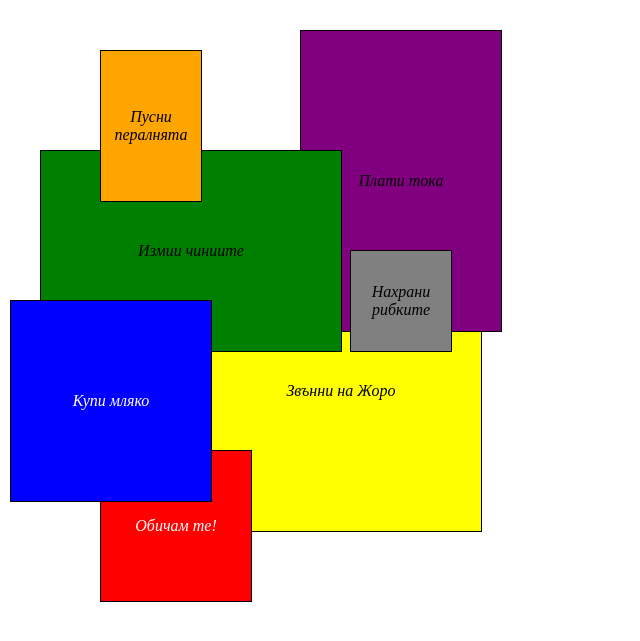
After one commit to TeodorHinkov/SoftIntelect-FrontEndDevelopment, a PHP site: page /CSSHomeworkTask4.html in a window 1280 px wide. The commit adds this page. Shown: the top 641 px of the page, without its empty margins (0-640 px from the left). Run offline with PHP 8.4, Linux system fonts and the light colour scheme.

Commit message:
New tasks added
Added all CSS tasks, some old files updated

```diff
--- a/CSS-Homework-Tasks/CSSHomeworkTask1.html
+++ b/CSS-Homework-Tasks/CSSHomeworkTask1.html
@@ -1,5 +1,5 @@
 <!DOCTYPE html>
-<html lang="bg">
+<html lang="en">
 	<head>
 		<meta charset="UTF-8">
 		<title>Contact List</title>
--- /dev/null
+++ b/CSS-Homework-Tasks/CSSHomeworkTask4.html
@@ -0,0 +1,31 @@
+<!DOCTYPE html>
+<html lang="bg">
+	<head>
+		<meta charset="UTF-8">
+		<title>Contact List</title>
+		<link rel="stylesheet" href="style4.css">
+	</head>
+	<body>
+		<div id="lawndry" class="parent">
+			<div class="child"><i>Пусни пералнята</i></div>
+		</div>
+		<div id="dishes" class="parent">
+			<div class="child"><i>Измии чиниите</i></div>
+		</div>
+		<div id="milk" class="parent">
+				<div class="child"><i>Купи мляко</i></div>
+		</div>
+		<div id="love" class="parent">
+			<div class="child"><i>Обичам те!</i></div>
+		</div>
+		<div id="electr" class="parent">
+			<div class="child"><i>Плати тока</i></div>
+		</div>
+		<div id="fishes" class="parent">
+			<div class="child"><i>Нахрани рибките</i></div>
+		</div>
+		<div id="george" class="parent">
+			<div class="child"><i>Звънни на Жоро</i></div>
+		</div>
+	</body>
+</html>
--- /dev/null
+++ b/CSS-Homework-Tasks/style4.css
@@ -0,0 +1,94 @@
+.parent {
+	display: table;
+}
+
+.child {
+	display: table-cell;
+	vertical-align: middle;
+}
+
+#lawndry {
+	position: fixed;
+	top: 50px;
+	left: 100px;
+	width: 100px;
+	height: 150px;
+	background: orange;
+	border: 1px solid black;
+	z-index: 1;
+	text-align: center;
+}
+
+#dishes {
+	position: fixed;
+	top: 150px;
+	left: 40px;
+	width: 300px;
+	height: 200px;
+	background: green;
+	border: 1px solid black;
+	z-index: 0;
+	text-align: center;
+}
+
+#milk {
+	position: fixed;
+	top: 300px;
+	left: 10px;
+	width: 200px;
+	height: 200px;
+	background: blue;
+	color: white;
+	border: 1px solid black;
+	z-index: 1;
+	text-align: center;
+}
+
+#love {
+	position: fixed;
+	top: 450px;
+	left: 100px;
+	width: 150px;
+	height: 150px;
+	background: red;
+	color: white;
+	border: 1px solid black;
+	z-index: 0;
+	text-align: center;
+}
+
+#electr {
+	position: fixed;
+	top: 30px;
+	left: 300px;
+	width: 200px;
+	height: 300px;
+	background: purple;
+	border: 1px solid black;
+	z-index: -1;
+	text-align: center;
+}
+
+#fishes {
+	position: fixed;
+	top: 250px;
+	left: 350px;
+	width: 100px;
+	height: 100px;
+	background: grey;
+	border: 1px solid black;
+	z-index: 1;
+	text-align: center;
+}
+
+#george {
+	position: fixed;
+	top: 250px;
+	left: 200px;
+	width: 280px;
+	height: 280px;
+	background: yellow;
+	border: 1px solid black;
+	z-index: -2;
+	text-align: center;
+}
```
Also changed, not shown: CSS-Homework-Tasks/CSSHomeworkTask2.html (added, +22 -0 lines), CSS-Homework-Tasks/CSSHomeworkTask3.html (added, +29 -0 lines), CSS-Homework-Tasks/CSSHomeworkTask5.html (+23 -21 lines), CSS-Homework-Tasks/CSSHomeworkTask6.html (added, +49 -0 lines), CSS-Homework-Tasks/style2.css (added, +22 -0 lines), CSS-Homework-Tasks/style3.css (added, +31 -0 lines), CSS-Homework-Tasks/style5.css (+36 -8 lines), CSS-Homework-Tasks/style6.css (added, +50 -0 lines), CSS-Homework-Tasks/task5.jpg.
